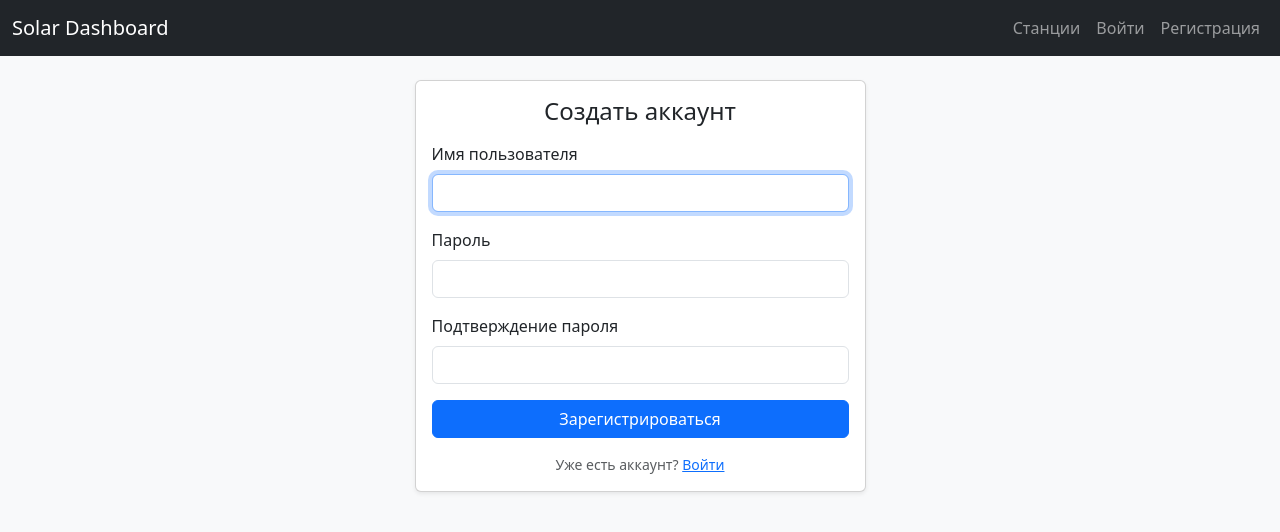
After one commit to Great83g/forecast_platform, a Django app: page /register/ in a window 1280 px wide. The commit adds this page. Shown: the top 532 px of the page. Run offline with Django 5.2, Linux system fonts and the light colour scheme.

Commit message:
Add web registration flow alongside login

```diff
--- /dev/null
+++ b/accounts/web_views.py
@@ -0,0 +1,15 @@
+from django.contrib import messages
+from django.contrib.auth.forms import UserCreationForm
+from django.urls import reverse_lazy
+from django.views.generic.edit import FormView
+
+
+class RegisterPageView(FormView):
+    template_name = "accounts/register.html"
+    form_class = UserCreationForm
+    success_url = reverse_lazy("login")
+
+    def form_valid(self, form):
+        form.save()
+        messages.success(self.request, "Регистрация успешна. Теперь войдите в систему.")
+        return super().form_valid(form)
--- a/backend/urls.py
+++ b/backend/urls.py
@@ -4,6 +4,7 @@ from django.conf.urls.static import static
 from django.urls import path, include
 from django.views.generic import RedirectView
 from django.contrib.auth import views as auth_views
+from accounts.web_views import RegisterPageView
 
 urlpatterns = [
     path("admin/", admin.site.urls),
@@ -14,6 +15,7 @@ urlpatterns = [
     # главный логин/логаут под твой LOGIN_URL
     path("login/", auth_views.LoginView.as_view(template_name="accounts/login.html"), name="login"),
     path("logout/", auth_views.LogoutView.as_view(), name="logout"),
+    path("register/", RegisterPageView.as_view(), name="register"),
 
     # dashboard
     path("dashboard/", include(("dashboard.urls", "dashboard"), namespace="dashboard")),
--- a/dashboard/templates/dashboard/base.html
+++ b/dashboard/templates/dashboard/base.html
@@ -24,7 +24,8 @@
           <button class="btn btn-outline-light btn-sm" type="submit">Выйти</button>
         </form>
       {% else %}
-        <a class="btn btn-outline-light btn-sm" href="{% url 'login' %}">Войти</a>
+        <a class="btn btn-outline-light btn-sm me-2" href="{% url 'login' %}">Войти</a>
+        <a class="btn btn-primary btn-sm" href="{% url 'register' %}">Регистрация</a>
       {% endif %}
     </div>
   </div>
--- a/templates/accounts/login.html
+++ b/templates/accounts/login.html
@@ -53,6 +53,11 @@
               Войти
             </button>
           </form>
+
+          <p class="text-center text-muted small mt-3 mb-0">
+            Нет аккаунта?
+            <a href="{% url 'register' %}">Зарегистрироваться</a>
+          </p>
         </div>
       </div>
     </div>
--- /dev/null
+++ b/templates/accounts/register.html
@@ -0,0 +1,68 @@
+{% extends "base.html" %}
+
+{% block title %}Регистрация{% endblock %}
+
+{% block content %}
+  <div class="row justify-content-center">
+    <div class="col-md-5">
+      <div class="card shadow-sm">
+        <div class="card-body">
+          <h1 class="h4 mb-3 text-center">Создать аккаунт</h1>
+
+          <form method="post" novalidate>
+            {% csrf_token %}
+
+            <div class="mb-3">
+              <label for="id_username" class="form-label">Имя пользователя</label>
+              <input type="text"
+                     name="username"
+                     autofocus
+                     autocapitalize="none"
+                     autocomplete="username"
+                     maxlength="150"
+                     required
+                     id="id_username"
+                     class="form-control{% if form.username.errors %} is-invalid{% endif %}">
+              {% for error in form.username.errors %}
+                <div class="invalid-feedback d-block">{{ error }}</div>
+              {% endfor %}
+            </div>
+
+            <div class="mb-3">
+              <label for="id_password1" class="form-label">Пароль</label>
+              <input type="password"
+                     name="password1"
+                     autocomplete="new-password"
+                     required
+                     id="id_password1"
+                     class="form-control{% if form.password1.errors %} is-invalid{% endif %}">
+              {% for error in form.password1.errors %}
+                <div class="invalid-feedback d-block">{{ error }}</div>
+              {% endfor %}
+            </div>
+
+            <div class="mb-3">
+              <label for="id_password2" class="form-label">Подтверждение пароля</label>
+              <input type="password"
+                     name="password2"
+                     autocomplete="new-password"
+                     required
+                     id="id_password2"
+                     class="form-control{% if form.password2.errors %} is-invalid{% endif %}">
+              {% for error in form.password2.errors %}
+                <div class="invalid-feedback d-block">{{ error }}</div>
+              {% endfor %}
+            </div>
+
+            <button type="submit" class="btn btn-primary w-100">Зарегистрироваться</button>
+          </form>
+
+          <p class="text-center text-muted small mt-3 mb-0">
+            Уже есть аккаунт?
+            <a href="{% url 'login' %}">Войти</a>
+          </p>
+        </div>
+      </div>
+    </div>
+  </div>
+{% endblock %}
--- a/templates/base.html
+++ b/templates/base.html
@@ -37,6 +37,9 @@
           <li class="nav-item">
             <a class="nav-link" href="{% url 'login' %}">Войти</a>
           </li>
+          <li class="nav-item">
+            <a class="nav-link" href="{% url 'register' %}">Регистрация</a>
+          </li>
         {% endif %}
       </ul>
     </div>
```
Also changed, not shown: accounts/tests.py (+23 -2 lines).
